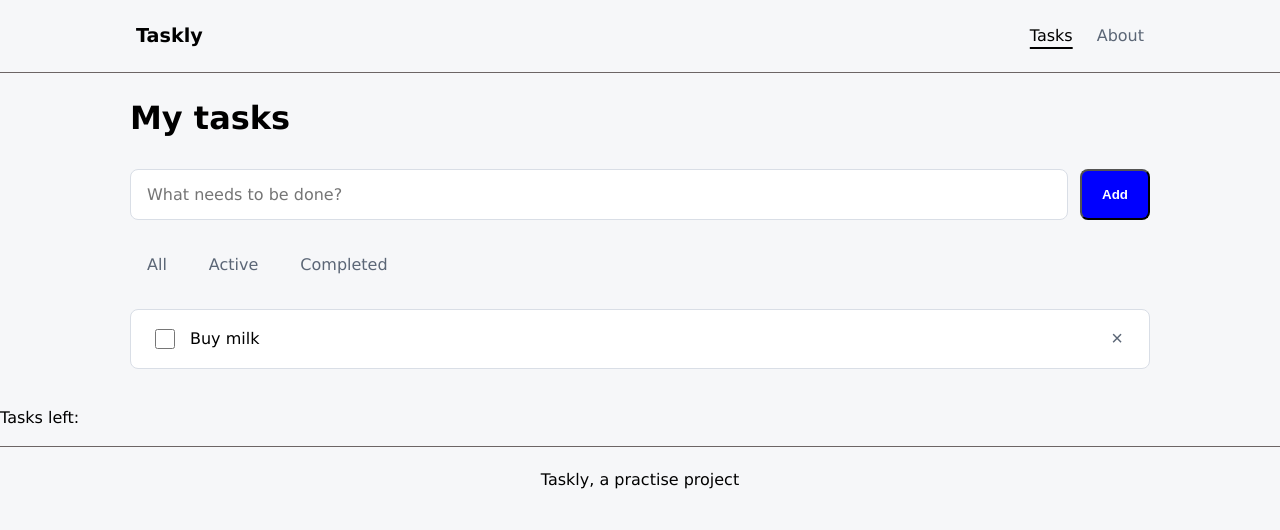
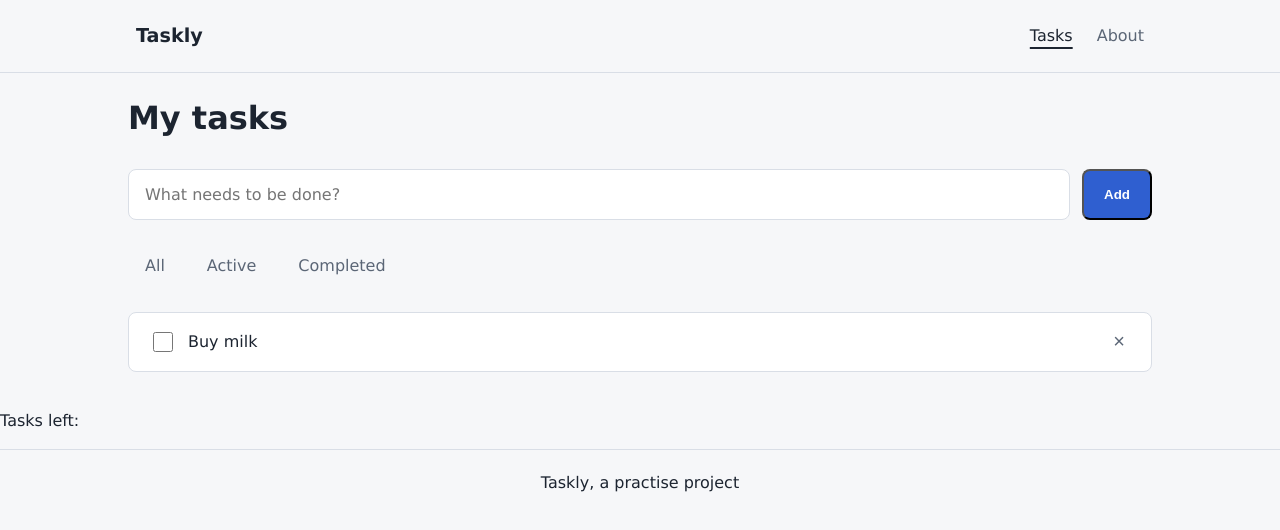
Before and after one commit to dl-maker/my-first-repo, a plain HTML site: page index.html in a window 1280 px wide. Drawn offline with Linux system fonts and the light colour scheme.

Commit message:
put the variables in the css files

```diff
--- a/css/base.css
+++ b/css/base.css
@@ -4,18 +4,19 @@ body{
     margin:0px;
     font-family:'Lucida Sans', 'Lucida Sans Regular', 'Lucida Grande', 'Lucida Sans Unicode', Geneva, Verdana, sans-serif;
     line-height: 1.6;
-    background: #f6f7f9;
+    background: var(--color-bg);
+    color: var(--color-text);
 }
 
 
 .main-container{
 
     margin:0 120px;
-    padding: 20px 10px;
+    padding: var(--space-xl) var(--space-sm);
     display: flex;
     flex-direction: column;
     align-items: flex-start;
-    gap: 24px;
+    gap: var(--space-2xl);
 
 }
 .main-container > *{
--- a/css/button.css
+++ b/css/button.css
@@ -1,13 +1,13 @@
 .btn{
     display: inline-block;
-    padding: 0.75rem 1.25rem;
-    background: blue;
+    padding: var(--space-md) var(--space-xl);
+    background: var(--color-primary);
     color: white;
     font-weight: 600;
     text-decoration: none;
     cursor: pointer;
-    border-radius: 0.5rem;
+    border-radius: var(--radius);
 }
 .btn:hover{
-    background: #244cab;
+    background: var(--color-primary-hover);
 }
--- a/css/site.css
+++ b/css/site.css
@@ -3,7 +3,7 @@
     justify-content: space-between;
     align-items: center;
     margin:0 120px;
-    padding:8px 16px;
+    padding: var(--space-sm) var(--space-lg);
 
 
 }
@@ -14,30 +14,30 @@
 
 .header-bar ul{
     display: flex;       /* items side by side */
-    gap: 24px;           /* space between them */
+    gap: var(--space-2xl);           /* space between them */
     list-style: none;    /* removes the bullets */
     margin: 0;
     padding: 0;          /* removes the indent the list leaves for bullets */
 }
 
 .site-header{
-    border-bottom: 1px solid rgb(108, 101, 101);
+    border-bottom: 1px solid var(--color-border);
 }
 
 
 
 .site-footer{
     text-align: center;
-    padding: 20px;
+    padding: var(--space-xl);
 }
 
 
 .site-main{
-    border-bottom: 1px solid rgb(108, 101, 101);
+    border-bottom: 1px solid var(--color-border);
 }
 
 .site-nav_link{
-    color: #5b6676;
+    color: var(--color-text-muted);
     text-decoration: none;
 
 }
@@ -45,7 +45,7 @@
 
 .site-nav_link:hover,
 .site-nav_link[aria-current="page"]{
-    color: black;
+    color: var(--color-text);
     text-decoration: underline;
     text-underline-offset: 6px;
     text-decoration-thickness: 2px;
--- a/css/todo.css
+++ b/css/todo.css
@@ -4,17 +4,17 @@
     width: 100%;
     display: flex;
     flex-direction: column;
-    gap: 0.5rem;
+    gap: var(--space-sm);
 }
 
 .todo-item{
     display: flex;
     align-items: center;
-    gap: 0.75rem;
-    padding: 1rem 1.25rem;
-    background: white;
-    border: 1px solid #d9dee6;
-    border-radius: 0.5rem;
+    gap: var(--space-md);
+    padding: var(--space-lg) var(--space-xl);
+    background: var(--color-surface);
+    border: 1px solid var(--color-border);
+    border-radius: var(--radius);
 }
 
 .todo-item input[type="checkbox"]{
@@ -30,59 +30,59 @@
     background: none;
     border: none;
     font-size: 1.25rem;
-    color: #5b6676;
+    color: var(--color-text-muted);
     cursor: pointer;
 }
 
 .todo-delete:hover{
-    color: #c0392b;
+    color: var(--color-danger);
 }
 
 .task-condition{
     display: flex;
-    gap: 0.5rem;
+    gap: var(--space-sm);
 }
 
 .task-condition button{
-    padding: 0.4rem 1rem;
+    padding: var(--space-sm) var(--space-lg);
     font: inherit;
-    color: #5b6676;
+    color: var(--color-text-muted);
     background: transparent;
     border: 1px solid transparent;
-    border-radius: 0.5rem;
+    border-radius: var(--radius);
     cursor: pointer;
 }
 
 .task-condition button:hover{
-    color: #1c2430;
+    color: var(--color-text);
 }
 
 .task-condition button.is-active{
-    color: #1c2430;
-    background: white;
-    border-color: #d9dee6;
+    color: var(--color-text);
+    background: var(--color-surface);
+    border-color: var(--color-border);
 }
 
 .tasks-left{
-    color: #5b6676;
+    color: var(--color-text-muted);
 }
 
 .todo-form{
     display: flex;
-    gap: 0.75rem;
+    gap: var(--space-md);
     width: 100%;
 }
 
 .todo-form input{
     flex: 1;
-    padding: 0.75rem 1rem;
+    padding: var(--space-md) var(--space-lg);
     font: inherit;
-    border: 1px solid #d9dee6;
-    border-radius: 0.5rem;
-    background: white;
+    border: 1px solid var(--color-border);
+    border-radius: var(--radius);
+    background: var(--color-surface);
 }
 
 .todo-form input:focus{
-    outline: 2px solid #2f5fd0;
+    outline: 2px solid var(--color-primary);
     outline-offset: 1px;
 }
--- a/css/tokens.css
+++ b/css/tokens.css
@@ -1,4 +1,21 @@
 :root {
     --color-bg: #f6f7f9;
     --color-border: #d9dee6;
+    --color-surface: #ffffff;
+    --color-text: #1c2430;
+    --color-text-muted: #5b6676;
+    --color-primary: #2f5fd0;
+    --color-primary-hover: #244cab;
+    --color-danger: #c0392b;
+
+
+    --space-xs: 0.25rem;
+    --space-sm: 0.5rem;
+    --space-md: 0.75rem;
+    --space-lg: 1rem;
+    --space-xl: 1.25rem;
+    --space-2xl: 1.5rem;
+
+    --radius: 0.5rem;
+
 }
```
Also changed, not shown: 1 other file.
